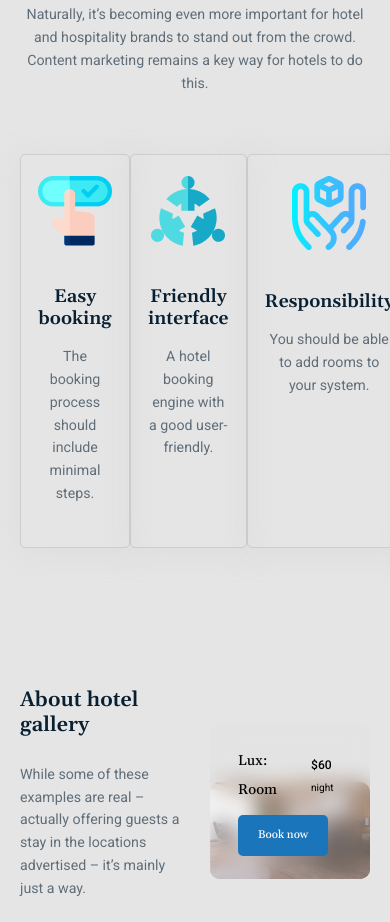
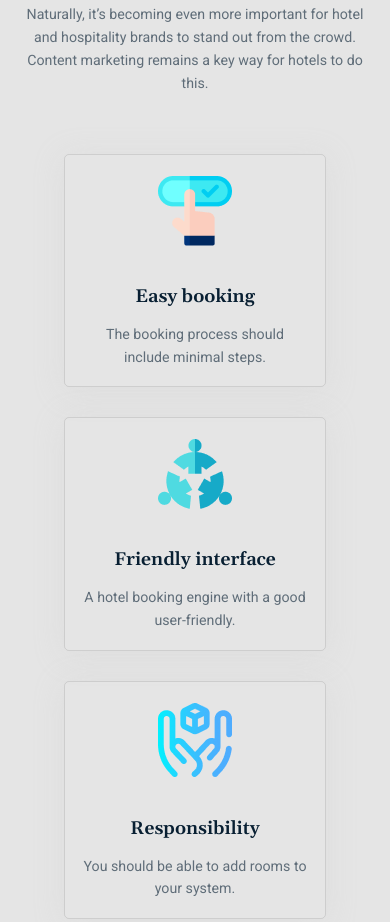
Before and after one commit to Monvis/RayalPark, a website: page src/index.html in a window 390 px wide. Shown: the part 1202-2124 px from the top of the page. Drawn offline with nearby package versions, Linux system fonts and the light colour scheme; files that its build step writes are made by us from their sources.

Commit message:
Адаптирована секция 'Why you choose us!'

```diff
--- a/src/index.html
+++ b/src/index.html
@@ -128,7 +128,8 @@
 						</div>
 					</div>
 					<div class="choose__body">
-						<div class="choose__item">
+						<div class="choose__body-wrapper first-wrapper">
+							<div class="choose__item first-item">
 								<div class="choose__img">
 									<img src="img/Group.png" alt="">
 								</div>
@@ -146,7 +147,9 @@
 									<p class="text text--width">A hotel booking engine with a good user-friendly.</p>
 								</div>
 							</div>
-						<div class="choose__item">
+						</div>
+						<div class="choose__body-wrapper first-wrapper">
+							<div class="choose__item first-item">
 								<div class="choose__img">
 									<img src="img/Group__3.png" alt="">
 								</div>
@@ -162,6 +165,7 @@
 								<div class="choose__info">
 									<h3 class="title size--24">Quick order supply</h3>
 									<p class="text text--width">The booking process should include minimal steps.</p>
+								</div>
 							</div>
 						</div>
 					</div>
--- a/src/source/scss/style.scss
+++ b/src/source/scss/style.scss
@@ -48,6 +48,8 @@ body {
     margin: 0 auto;
     padding: 0 20px;
 }
+
+/* general media */
 
 @media screen and (max-width: 580px) {
 
@@ -594,9 +596,15 @@ body {
     &__body {
         display: flex;
         justify-content: space-between;
+
+        &-wrapper {
+            display: flex;
+            justify-content: space-between;
+        }
     }
 
     &__item {
+        margin: 0 30px 0 0;
         padding: 21px 17px 17.60px;
         max-width: 262px;
         text-align: center;
@@ -626,6 +634,61 @@ body {
 
         .text--width {
             max-width: 228px;
+        }
+    }
+
+    @media screen and (min-width: 1180px) {
+
+        &__item {
+
+            .choose__info {
+
+                h3 {
+                    font-size: 22px;
+                }
+
+                p {
+                    font-size: 16.6px;
+                }
+            }
+        }
+    }
+
+    @media screen and (max-width: 1100px) {
+
+        &__body {
+            display: block;
+
+            &-wrapper {
+                justify-content: center;
+            }
+        }
+
+        &__item {
+            margin-right: 0;
+        }
+
+        .first-wrapper {
+            margin: 0 0 30px 0;
+        }
+
+        .first-item {
+            margin: 0 30px 0 0;
+        }
+    }
+
+    @media screen and (max-width: 508px) {
+
+        &__body {
+            display: block;
+
+            &-wrapper {
+                display: block;
+
+                .choose__item {
+                    margin: 30px auto;
+                }
+            }
         }
     }
 }
```
Also changed, not shown: dist/css/style.css, dist/css/style.min.css, dist/index.html. Lines whose indentation alone changed are shown as unchanged.
